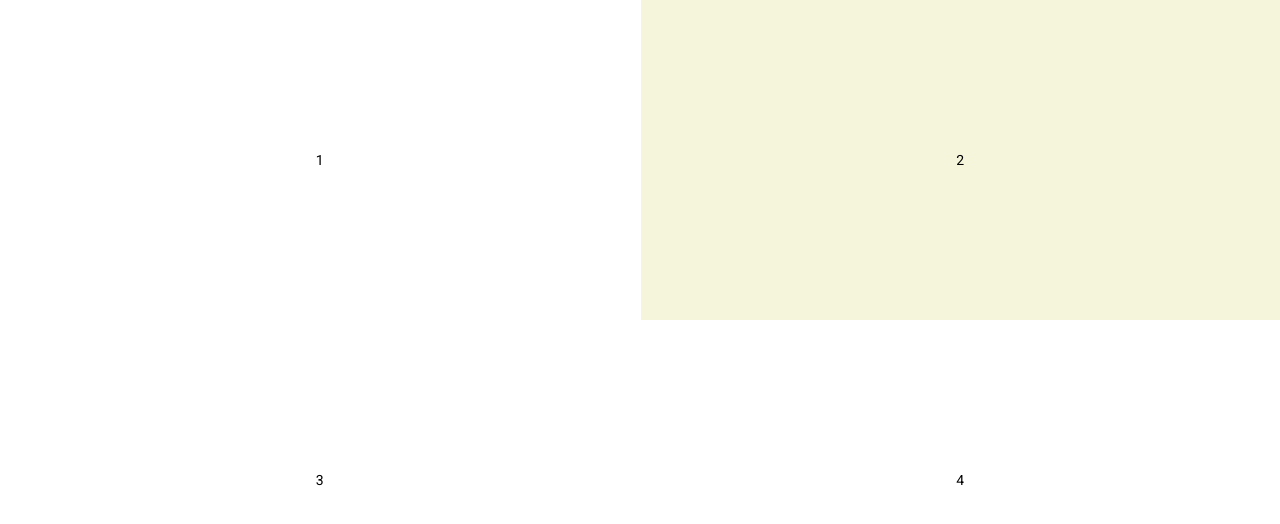
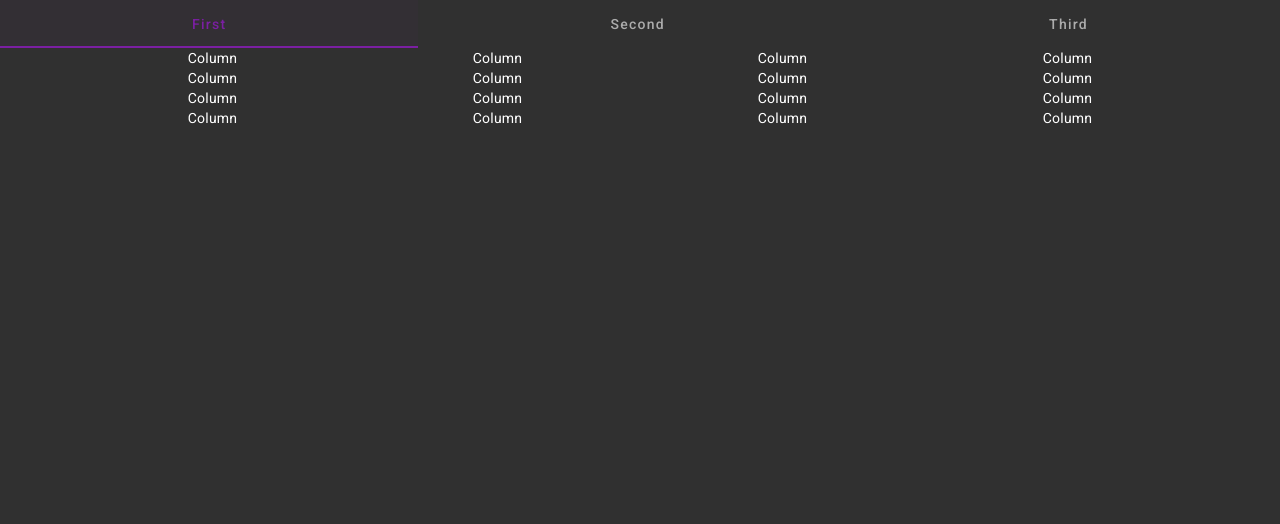
Before and after one commit to m-aissi/pokedoku, an Angular app: page / in a window 1280 px wide. Shown: the top 524 px of the page. Built offline with nearby package versions, Linux system fonts and the light colour scheme.

Commit message:
added bootstrap & ng material

```diff
--- a/angular.json
+++ b/angular.json
@@ -36,7 +36,8 @@
             ],
             "styles": [
               "@angular/material/prebuilt-themes/purple-green.css",
-              "src/styles.css"
+              "src/styles.css",
+              "node_modules/bootstrap/dist/css/bootstrap.min.css"
             ],
             "scripts": []
           },
@@ -96,7 +97,9 @@
             ],
             "styles": [
               "@angular/material/prebuilt-themes/purple-green.css",
-              "src/styles.css"
+              "src/styles.css",
+              "node_modules/bootstrap/dist/css/bootstrap.min.css"
+
             ],
             "scripts": []
           }
--- a/package.json
+++ b/package.json
@@ -22,6 +22,7 @@
     "@angular/router": "^17.3.0",
     "axios": "^1.6.8",
     "axios-cache-interceptor": "^1.5.1",
+    "bootstrap": "^5.3.3",
     "pokenode-ts": "^1.20.0",
     "rxjs": "~7.8.0",
     "tslib": "^2.3.0",
--- a/src/app/app.component.html
+++ b/src/app/app.component.html
@@ -1,6 +1,63 @@
-<mat-grid-list color="accent" cols="2" rowHeight="2:1">
-  <mat-grid-tile color="accent" color="primary">1</mat-grid-tile>
-  <mat-grid-tile  style="background-color: beige;" color="primary">2</mat-grid-tile>
-  <mat-grid-tile color="primary">3</mat-grid-tile>
-  <mat-grid-tile color="primary">4</mat-grid-tile>
-</mat-grid-list>
+<mat-tab-group>
+  <mat-tab label="First"> <div class="container text-center">
+    <div class="row">
+      <div class="col">
+        Column
+      </div>
+      <div class="col">
+        Column
+      </div>
+      <div class="col">
+        Column
+      </div>
+      <div class="col">
+        Column
+      </div>
+    </div>
+    <div class="row">
+      <div class="col">
+        Column
+      </div>
+      <div class="col">
+        Column
+      </div>
+      <div class="col">
+        Column
+      </div>
+      <div class="col">
+        Column
+      </div>
+    </div>
+    <div class="row">
+      <div class="col">
+        Column
+      </div>
+      <div class="col">
+        Column
+      </div>
+      <div class="col">
+        Column
+      </div>
+      <div class="col">
+        Column
+      </div>
+    </div>
+    <div class="row">
+      <div class="col">
+        Column
+      </div>
+      <div class="col">
+        Column
+      </div>
+      <div class="col">
+        Column
+      </div>
+      <div class="col">
+        Column
+      </div>
+    </div>
+  </div>
+  </mat-tab>
+  <mat-tab label="Second"> Content 2 </mat-tab>
+  <mat-tab label="Third"> Content 3 </mat-tab>
+</mat-tab-group>
--- a/src/app/app.module.ts
+++ b/src/app/app.module.ts
@@ -7,6 +7,8 @@ import { AppRoutingModule } from './app-routing.module';
 import { AppComponent } from './app.component';
 import { provideAnimationsAsync } from '@angular/platform-browser/animations/async';
 import {MatGridListModule} from '@angular/material/grid-list';
+import { MatCardModule } from '@angular/material/card';
+import {MatTabsModule} from '@angular/material/tabs';
 
 @NgModule({
   declarations: [
@@ -17,7 +19,9 @@ import {MatGridListModule} from '@angular/material/grid-list';
     AppRoutingModule,
     MatButtonModule,
     MatCheckboxModule,
-    MatGridListModule
+    MatGridListModule,
+    MatCardModule,
+    MatTabsModule
   ],
   providers: [
     provideAnimationsAsync()
--- a/src/index.html
+++ b/src/index.html
@@ -8,8 +8,10 @@
   <link rel="icon" type="image/x-icon" href="favicon.ico">
   <link href="https://fonts.googleapis.com/css2?family=Roboto:wght@300;400;500&display=swap" rel="stylesheet">
   <link href="https://fonts.googleapis.com/icon?family=Material+Icons" rel="stylesheet">
+  <script src="https://cdn.jsdelivr.net/npm/@popperjs/core@2.11.8/dist/umd/popper.min.js" integrity="sha384-I7E8VVD/ismYTF4hNIPjVp/Zjvgyol6VFvRkX/vR+Vc4jQkC+hVqc2pM8ODewa9r" crossorigin="anonymous"></script>
+<script src="https://cdn.jsdelivr.net/npm/bootstrap@5.3.3/dist/js/bootstrap.min.js" integrity="sha384-0pUGZvbkm6XF6gxjEnlmuGrJXVbNuzT9qBBavbLwCsOGabYfZo0T0to5eqruptLy" crossorigin="anonymous"></script>
 </head>
-<body class="mat-typography ">
+<body class="mat-typography mat-app-background  ">
   <app-root></app-root>
 </body>
 </html>
--- a/src/styles.css
+++ b/src/styles.css
@@ -1,4 +1,2 @@
-/* @import "~@angular/material/prebuilt-themes/purple-green.css"; */
-
 html, body { height: 100%; }
 body { margin: 0; font-family: Roboto, "Helvetica Neue", sans-serif; }
```
Also changed, not shown: 1 other file (tests, documents, lock files or other folders).
